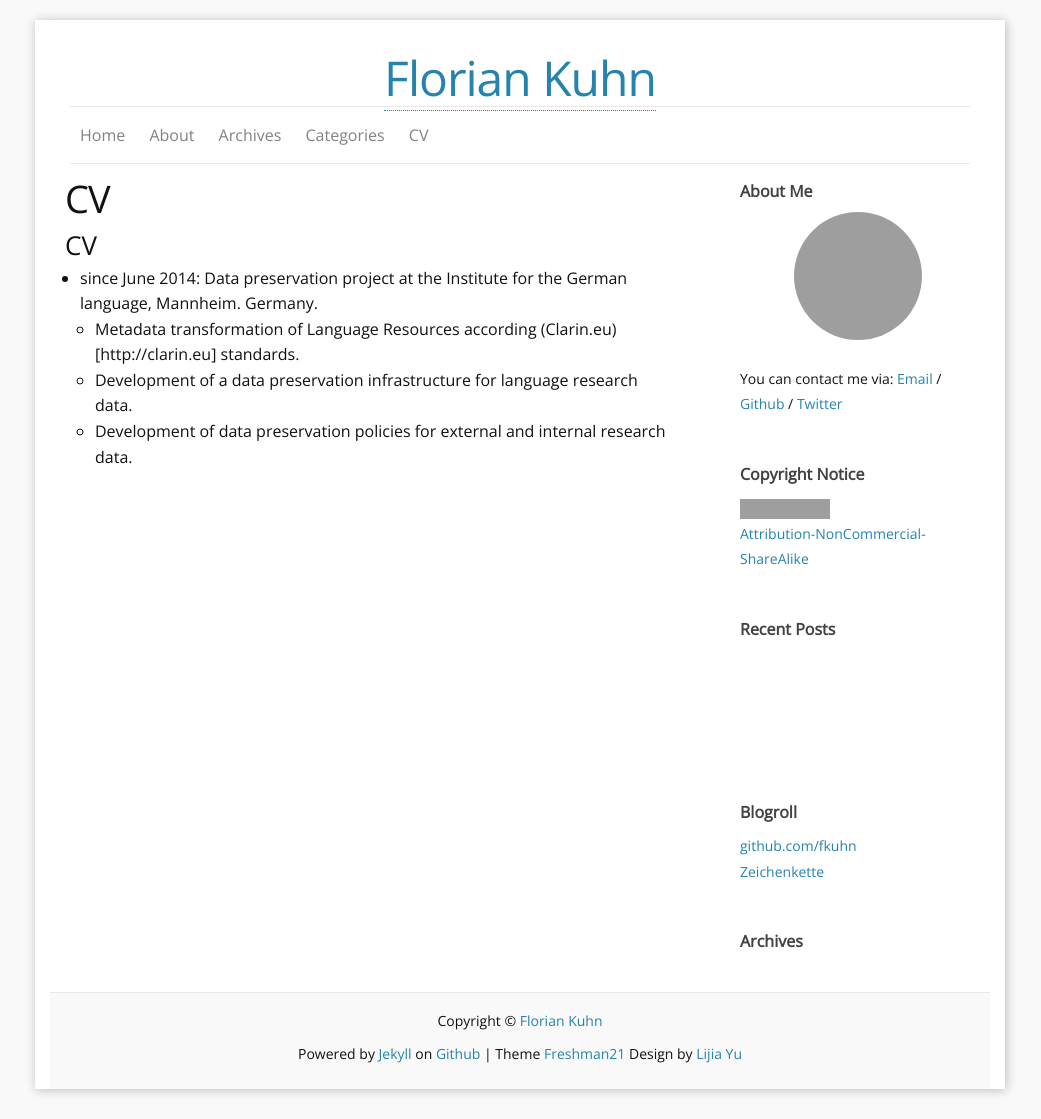
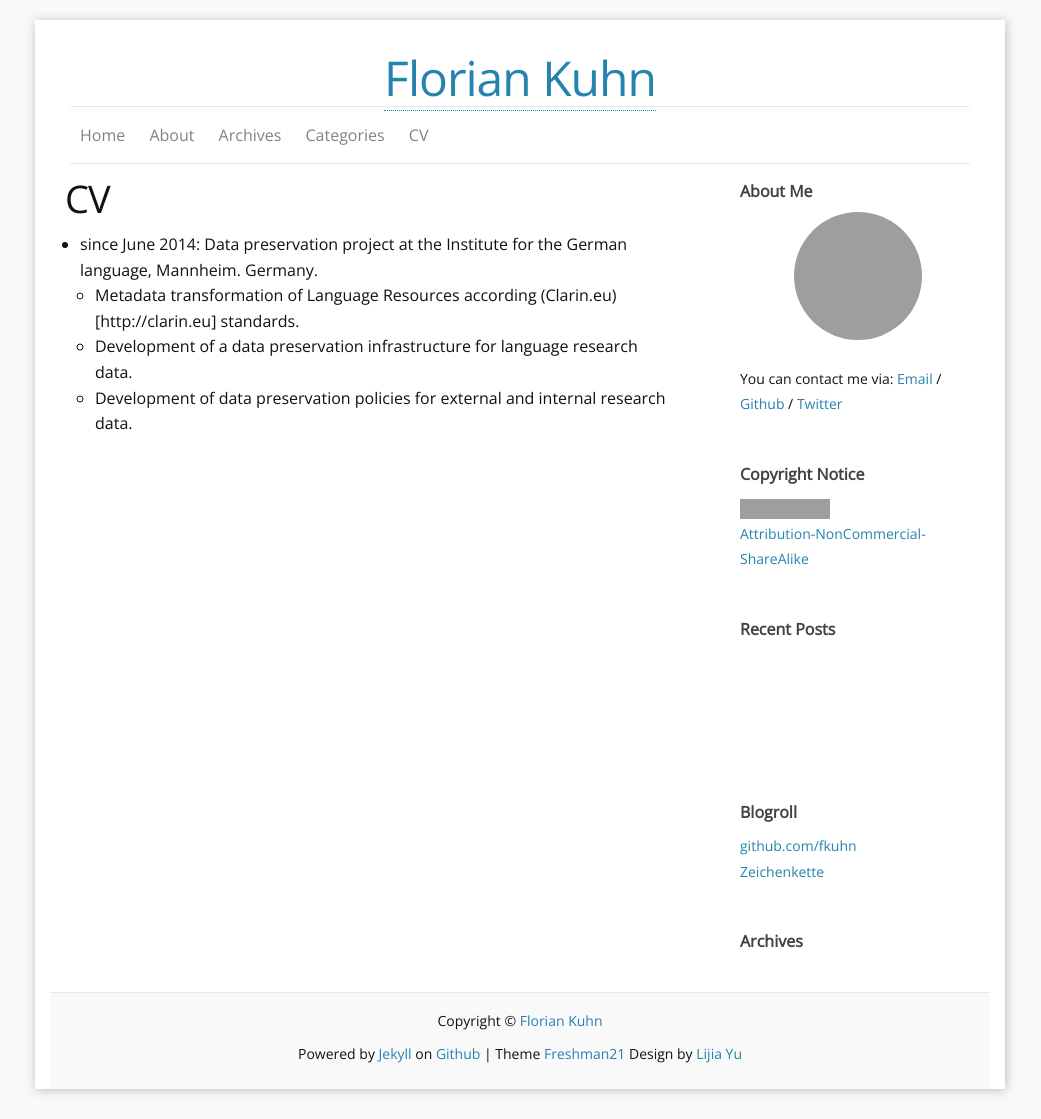
Before and after one commit to fkuhn/fkuhn.github.io, a Jekyll site: the page built from e_cv.md, in a window 1280 px wide. Shown: the whole page, without its empty margins (120-1161 px from the left). Built offline with Jekyll 4.4.1, drawn with Linux system fonts in a browser that asks for light colours; grey boxes are pictures that could not be loaded.

Commit message:
Update e_cv.md

```diff
--- a/e_cv.md
+++ b/e_cv.md
@@ -5,7 +5,6 @@ title: CV
 comments: no
 permalink: /cv/
 ---
-### CV
 
 * since June 2014: Data preservation project at the Institute for the German language, Mannheim. Germany.
     * Metadata transformation of Language Resources according (Clarin.eu)[http://clarin.eu] standards.
```
